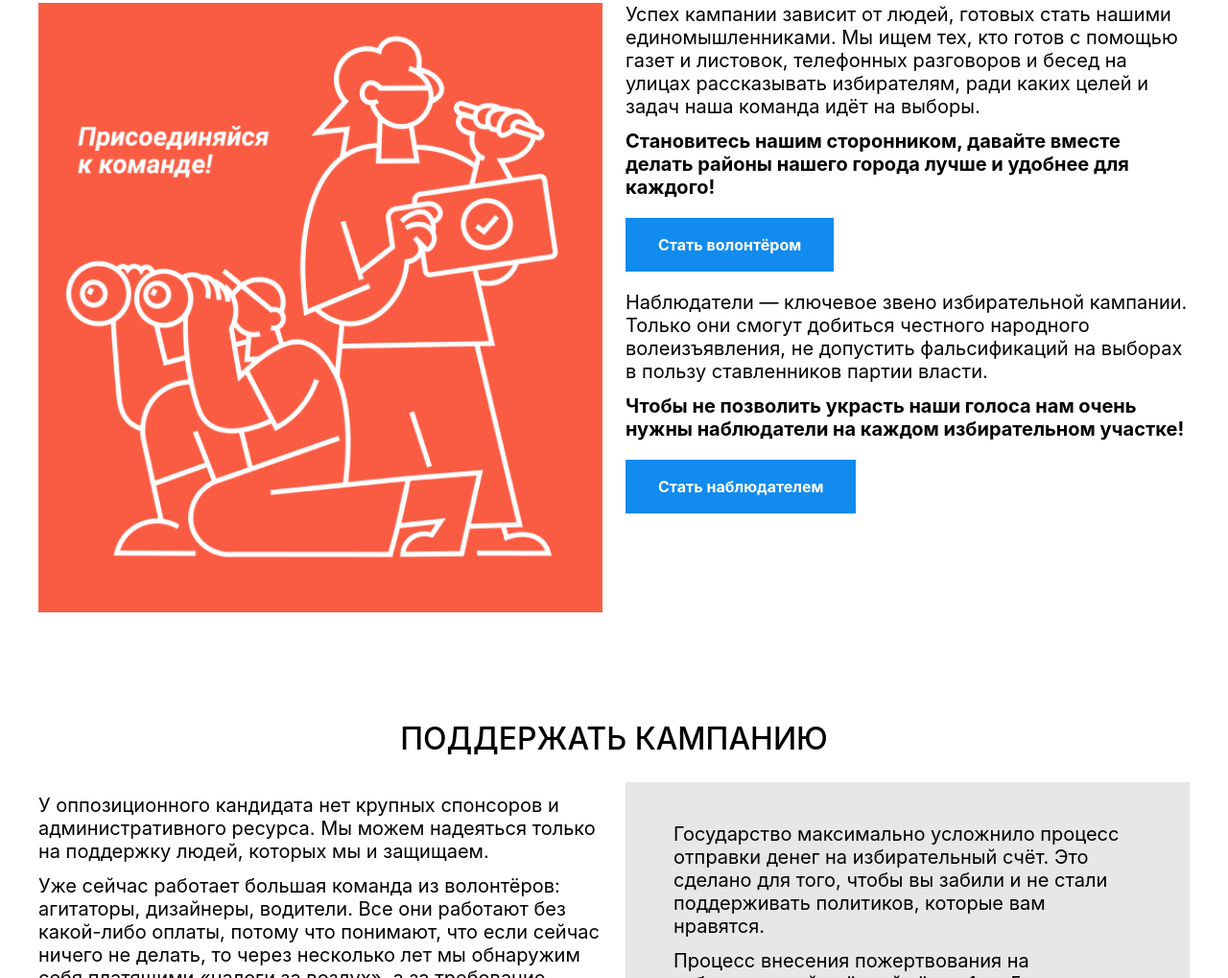
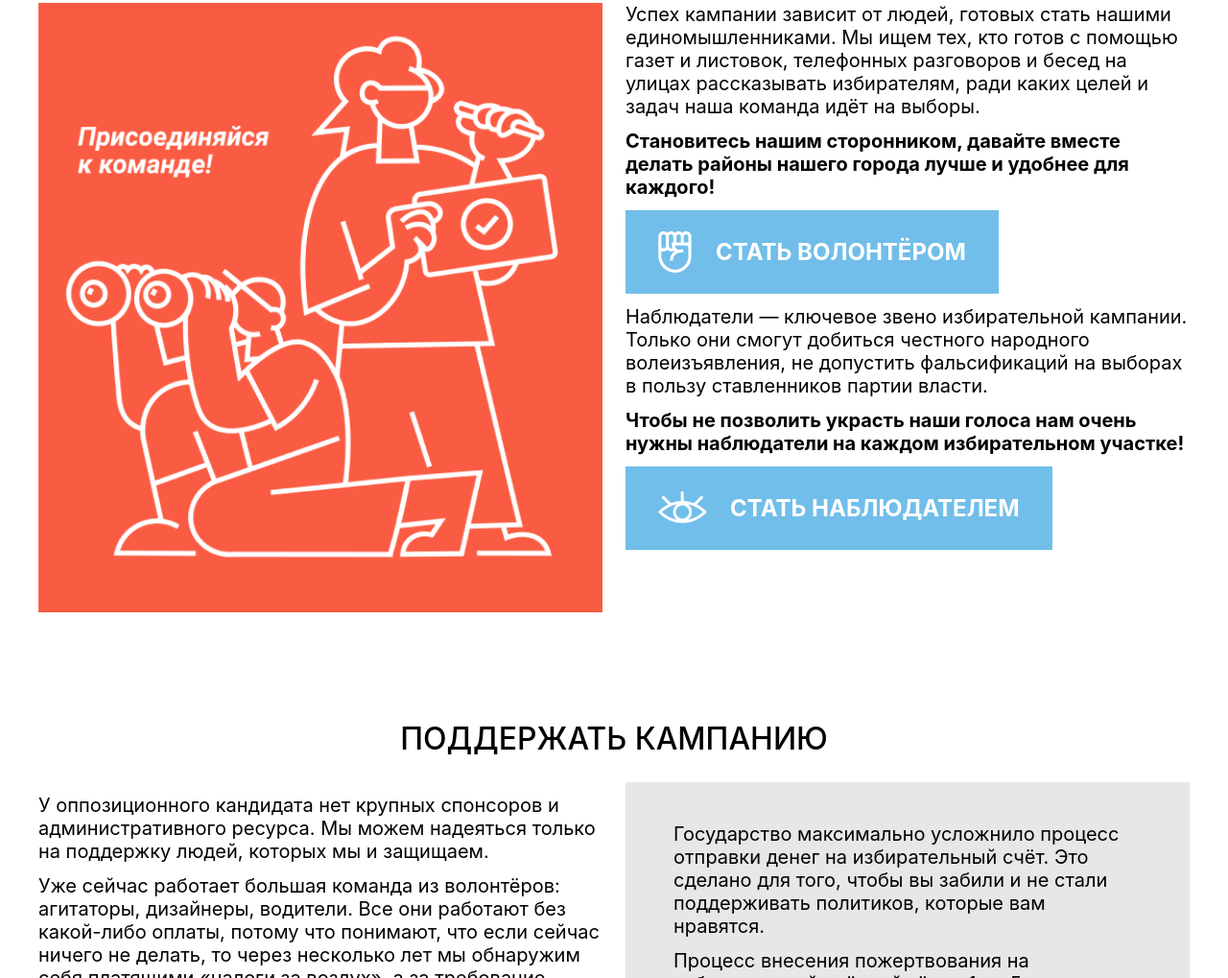
Before and after one commit to alex-lfty/soluyanov, an Eleventy site: page src/index.njk in a window 1280 px wide. Shown: the part 2523-3542 px from the top of the page at 96% size. Built offline with nearby package versions, Linux system fonts and the light colour scheme; Eleventy itself is replaced by a stand-in of ours; files that its build step writes are made by us from their sources.

Commit message:
Updated join buttons

```diff
--- a/src/index.njk
+++ b/src/index.njk
@@ -140,10 +140,10 @@ permalink: /index.html
             <div>
               {% markdown %} {%- include "./content/team/volunteers.md" %} {%
               endmarkdown %}
-              <button>Стать волонтёром</button>
+              <button class="volunteer"><img src="./img/volunteer-icon.png">Стать волонтёром</button>
               {% markdown %} {%- include "./content/team/observers.md" %} {%
               endmarkdown %}
-              <button>Стать наблюдателем</button>
+              <button class="observe"><img src="./img/watch-icon.png">Стать наблюдателем</button>
             </div>
           </div>
         </div>
--- a/src/styles/main.css
+++ b/src/styles/main.css
@@ -12,6 +12,11 @@ header {
 
 .hidden {
   display: none;
+}
+
+button {
+  border-color: var(--color);
+  background-color: var(--color);
 }
 /*header menu {
 
@@ -201,6 +206,7 @@ section#team .team-member div {
   font-size: 24px;
   margin: 0 0 15px;
 }
+
 .join-team {
   margin-top: 80px;
 }
@@ -209,6 +215,24 @@ section#team .team-member div {
 }
 .join-team p:first-child {
   margin-top: 0;
+}
+.join-team button {
+  display: flex;
+  align-items: center;
+  font-size: 24px;
+  text-transform: uppercase;
+  line-height: 51px;
+}
+.join-team button img {
+  margin-right: 1em;
+}
+.join-team button.volunteer img {
+  height: 45px;
+  width: 36px;
+}
+.join-team button.observe img {
+  height: 35px;
+  width: 51px;
 }
 
 section#support .desc div:last-child {
```
Also changed, not shown: src/img/volunteer-icon.png (added), src/img/watch-icon.png (added), 4 other files.
